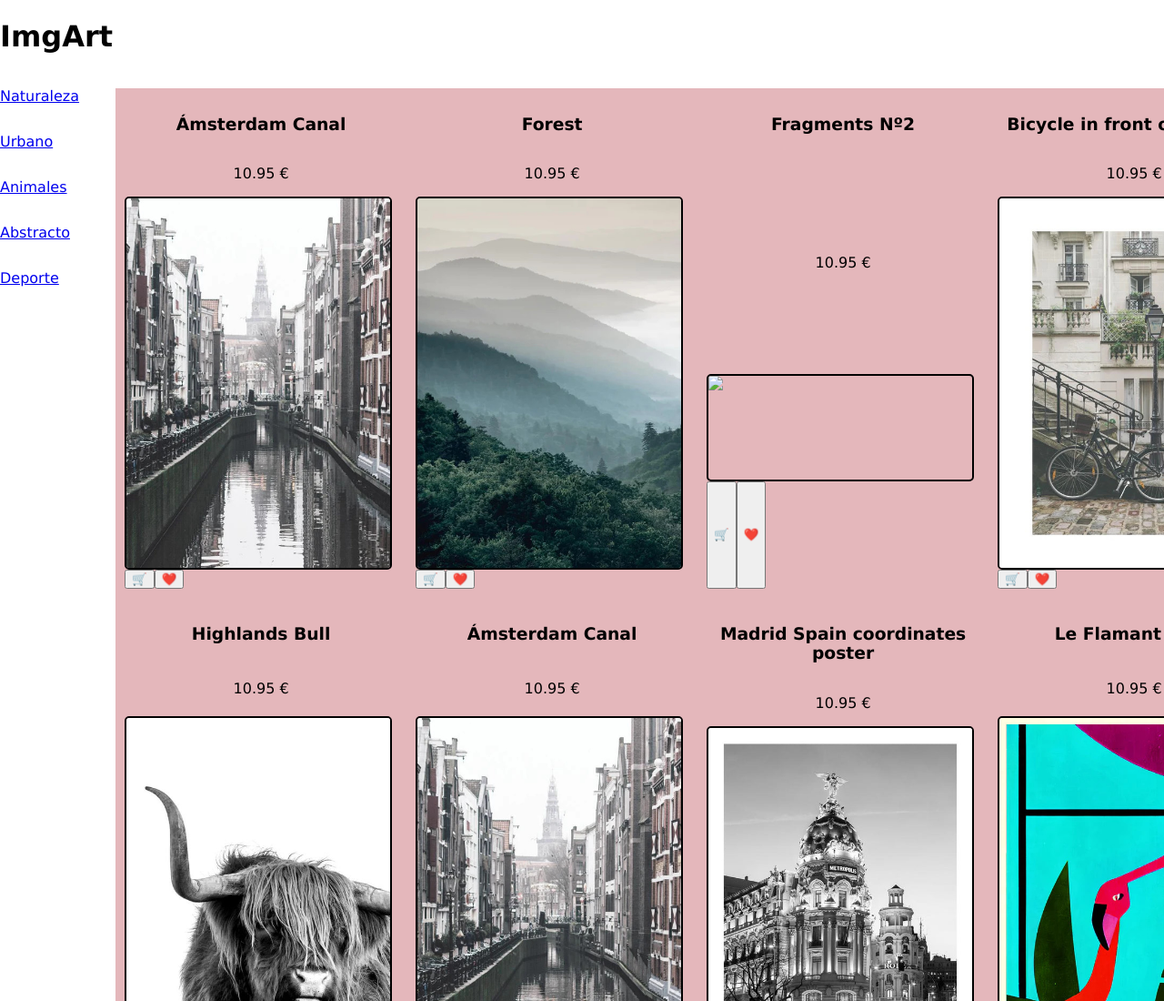
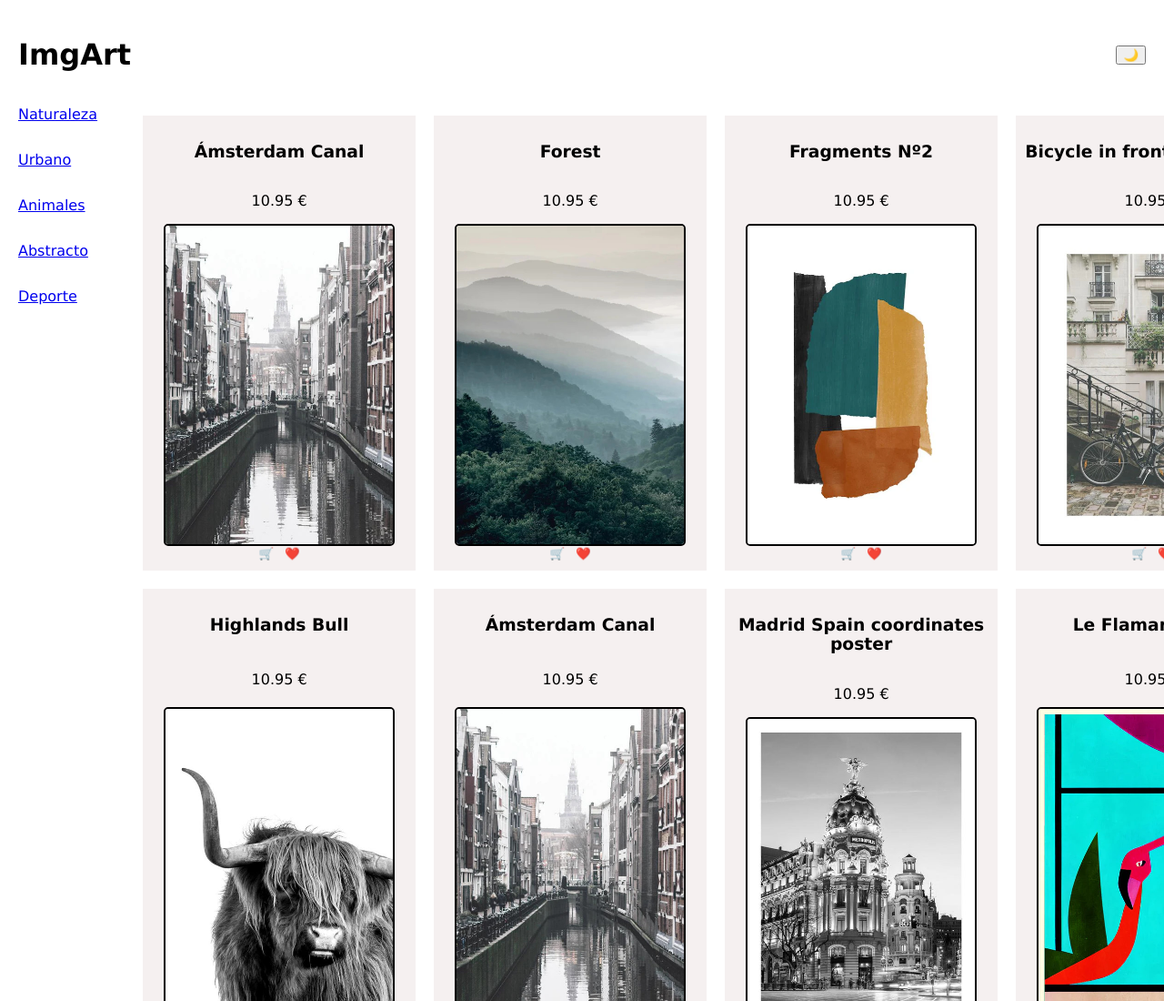
Before and after one commit to oscarfp92/proyecto_DOM, a plain HTML site: page index.html in a window 1280 px wide. Shown: the top 1100 px of the page at 91% size. Drawn offline with Linux system fonts and the light colour scheme.

Commit message:
añadimos efectos

```diff
--- a/main.js
+++ b/main.js
@@ -21,7 +21,7 @@ const products = [
     stars: 4,
     reviews: 250,
     seller: 'ImgArt',
-    image: 'assets/images/fragments_2".jpg'
+    image: 'assets/images/fragments2.webp'
   },
   {
     name: 'Bicycle in front of building',
@@ -113,72 +113,92 @@ const products = [
   }
 ]
 
+// Header.
+const header = document.createElement('header')
+document.body.appendChild(header)
 
-// Header
-const header = document.createElement ("header");
-document.body.appendChild (header);
+const title = document.createElement('h1')
+title.textContent = 'ImgArt'
+header.appendChild(title)
 
-const title = document.createElement ("h1");
-title.textContent = "ImgArt"
-header.appendChild (title);
+const day = document.createElement('button')
+day.textContent = '🌙'
+header.appendChild(day)
 
+// Main.
+const page = document.createElement('main')
+document.body.appendChild(page)
 
-// Main
-const page = document.createElement ("main");
-document.body.appendChild (page);
+const sectionFind = document.createElement('section')
+page.appendChild(sectionFind)
 
-const sectionFind = document.createElement ("section");
-page.appendChild (sectionFind);
+//Section Menu.
+const categories = ['Naturaleza', 'Urbano', 'Animales', 'Abstracto', 'Deporte']
 
+const nav = document.createElement('nav')
+for (const categorie of categories) {
+  const ancord = document.createElement('a')
+  ancord.textContent = categorie
+  ancord.href = '#'
 
-//Section Menu
-const categories = ["Naturaleza", "Urbano", "Animales", "Abstracto", "Deporte"];
-
-const nav = document.createElement ("nav");
-for (const categorie of categories) {
-  const ancord = document.createElement ("a");
-  ancord.textContent = categorie;
-  ancord.href = "#"
-
-  nav.appendChild (ancord);
-  sectionFind.appendChild (nav);
+  nav.appendChild(ancord)
+  sectionFind.appendChild(nav)
 }
 
+// Section Products.
+const sectionProducts = document.createElement('section')
+page.appendChild(sectionProducts)
 
-// Section Products
-const sectionProducts = document.createElement ("section");
-page.appendChild (sectionProducts);
+const listProducts = document.createElement('ul')
+for (const product of products) {
+  const picture = document.createElement('li')
+  const name = document.createElement('h3')
+  const price = document.createElement('p')
+  const image = document.createElement('img')
+  const buy = document.createElement('button')
+  const fav = document.createElement('button')
 
-const listProducts = document.createElement ("ul");
-for (const product of products) {
-  const picture = document.createElement ("li");
-  const name = document.createElement ("h3");
-  const price = document.createElement ("p");
-  const image = document.createElement ("img");
-  const buy = document.createElement ("button");
-  const fav = document.createElement ("button");
+  name.textContent = product.name
+  price.textContent = product.price + `${' €'}`
+  image.src = product.image
+  buy.textContent = '🛒'
+  fav.textContent = '❤️'
 
-  name.textContent = product.name;
-  price.textContent = product.price + `${" €"}`;
-  image.src = product.image;
-  buy.textContent = "🛒"
-  fav.textContent = "❤️"
+  picture.appendChild(name)
+  picture.appendChild(price)
+  picture.appendChild(image)
+  picture.appendChild(buy)
+  picture.appendChild(fav)
+  listProducts.appendChild(picture)
+  sectionProducts.appendChild(listProducts)
 
-  picture.appendChild (name);
-  picture.appendChild (price);
-  picture.appendChild (image);
-  picture.appendChild (buy);
-  picture.appendChild (fav);
-  listProducts.appendChild (picture);
-  sectionProducts.appendChild (listProducts);
-
-  // Añado clases para el CSS
-  picture.classList.add ("card");
-  image.classList.add ("image");
-  buy.classList.add ("buy");
-  fav.classList.add ("fav");
+  // Añado clases para el CSS.
+  picture.classList.add('card')
+  image.classList.add('image')
+  buy.classList.add('buy')
+  fav.classList.add('fav')
 }
 
-listProducts.classList.add ("gallery");
-sectionFind.classList.add ("categories");
-sectionProducts.classList.add ("products");
+listProducts.classList.add('gallery')
+sectionFind.classList.add('categories')
+sectionProducts.classList.add('products')
+
+// Añado eventos.
+
+//Modo noche
+const pictures = document.querySelectorAll (".card")
+day.addEventListener ("click", () => {
+  document.body.classList.toggle ("dark");
+  if (day.textContent === "🌙") {
+    day.textContent = "☀️"}
+    else {day.textContent = "🌙"};
+  for (const picture of pictures) {
+    picture.classList.toggle ("dark");
+  }
+})
+
+//Zoom articulos
+const favoritos = document.querySelectorAll (".fav")
+for (const favorito of favoritos) {
+favorito.addEventListener ("click", () => {
+    favorito.classList.toggle ("favzoom")})}
--- a/styles.css
+++ b/styles.css
@@ -1,13 +1,21 @@
 :root{
   --color_primary: rgb(250, 250, 239);
-  --color_secundary: rgb(228, 183, 187);
+  --color_secundary: rgb(245, 240, 240);
 }
 
 body {
   font-family: Verdana, Geneva, Tahoma, sans-serif;
   font-size: 16;
   margin: 0;
-  padding: 0;
+  padding: 20px;
+  transition: 1s;
+}
+
+header{
+  width: 100%;
+  display: flex;
+  justify-content: space-between;
+  align-items: center;
 }
 
 main {
@@ -37,7 +45,10 @@ nav{
   flex-wrap: wrap;
   list-style: none;
   text-align: center;
+  justify-content: center;
   padding: 10px;
+  margin: 10px;
+  box-sizing: border-box;
 }
 
 h3 {
@@ -49,7 +60,37 @@ h3 {
 }
 
 .image {
-  width: 290px;
+  width: 250px;
   border: 2px solid black;
   border-radius: 5px;
 }
+
+
+.fav{
+  background-color:transparent;
+  border: none;
+}
+.buy{
+  background-color:transparent;
+  border: none;
+}
+
+
+/*Efectos*/
+
+.dark {
+  background-color: rgb(71, 69, 69);
+  color: white;
+  transition: 1s;
+}
+
+li.dark {
+background-color: grey;
+transition: 1s;
+}
+
+.favzoom {
+  transform: scale(1.1);
+  font-size: 22px;
+  transition: 0.5s;
+}
```
Also changed, not shown: assets/images/fragments2.webp (added), assets/images/fragments_2.jpg (deleted).
